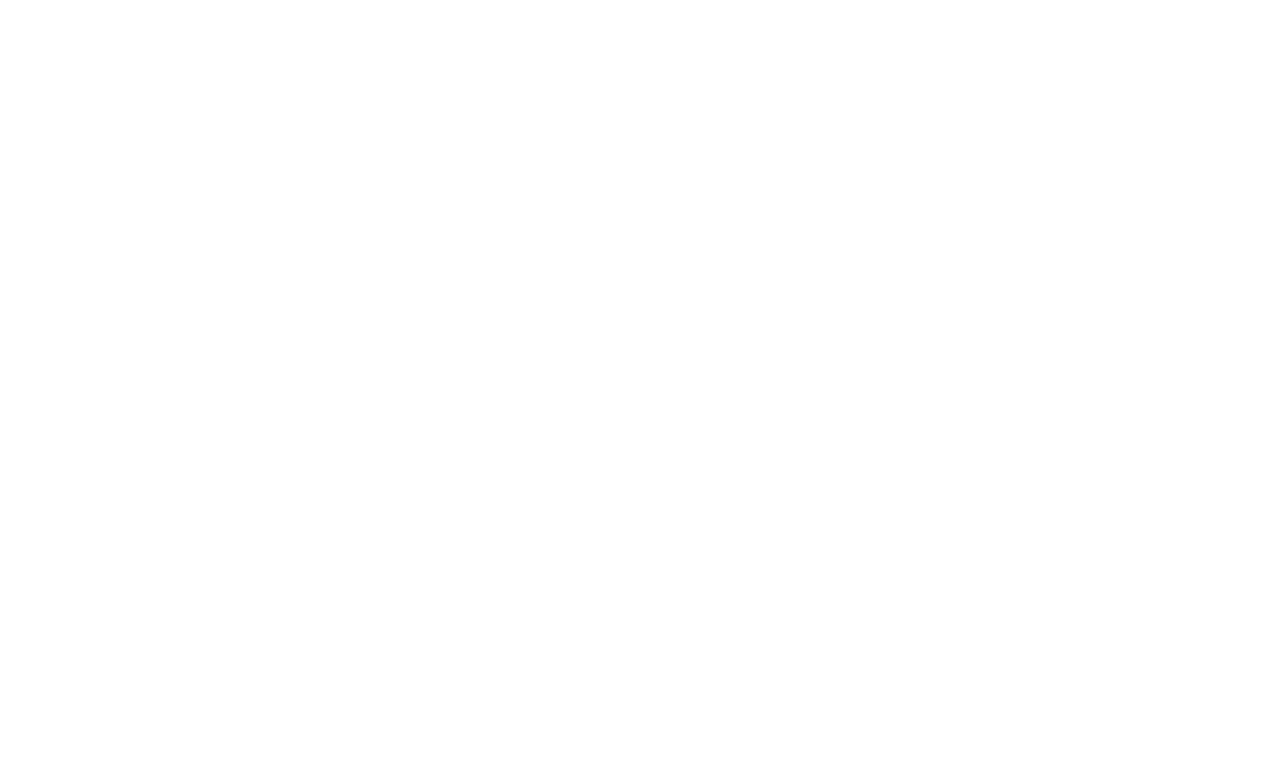
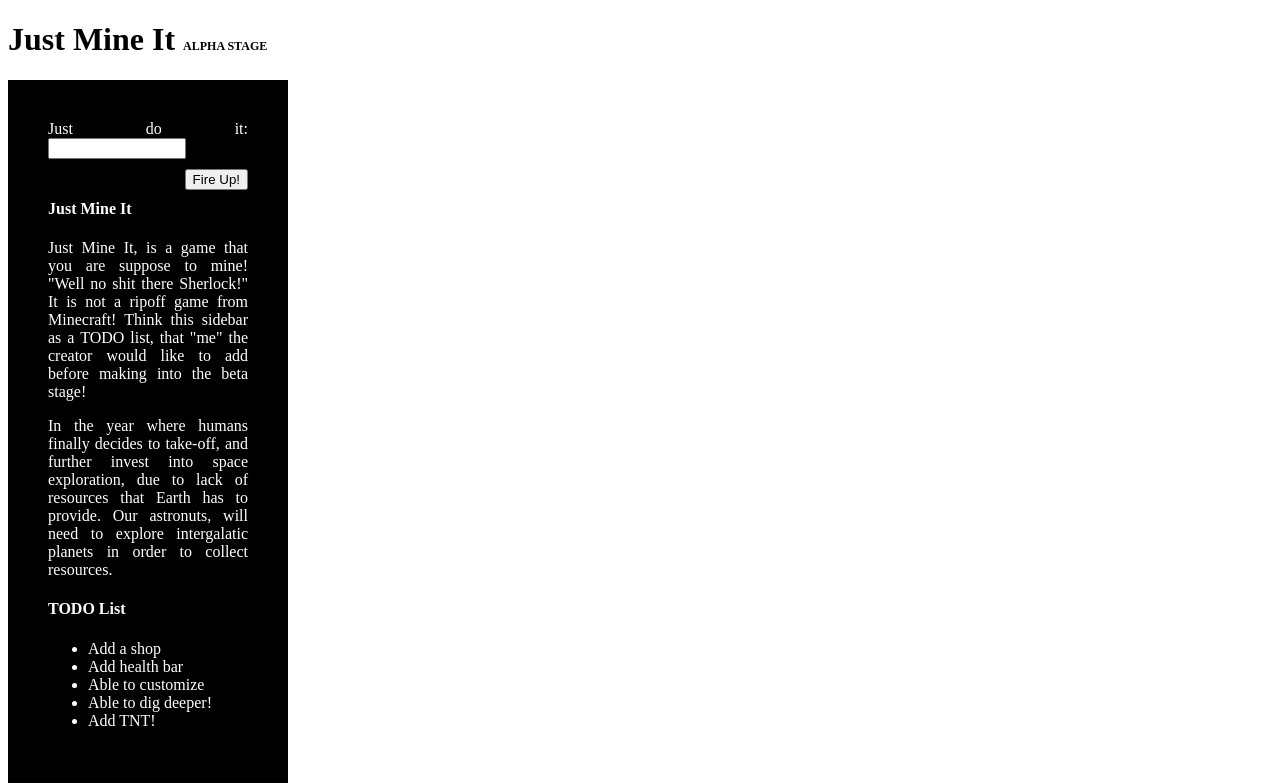
Before and after one commit to Akiraff2015/i-love-programming, a plain HTML site: page index.html in a window 1280 px wide. Shown: the top 783 px of the page. Drawn offline with Linux system fonts and the light colour scheme.

Commit message:
Added some random stuffs to my game.

```diff
--- a/css/style.css
+++ b/css/style.css
@@ -1,3 +1,42 @@
-.render {
-    opacity: 0;
+canvas {
+    display:block;
 }
+
+.smaller {
+    font-size: 12px;
+}
+
+#getText {
+    width:130px;
+}
+
+#submitButton {
+    float:right;
+    margin: 10px 0;
+}
+
+#main {
+    padding-left: 0;
+    padding-right: 0;
+    margin-left: auto;
+    margin-right: auto;
+    background: #cccccc;
+    width: 1024px;
+    height: 640px;
+}
+
+#sidebar {
+    font-size: 16px;
+    float:left;
+    padding: 40px;
+    text-align: justify;
+    width: 200px;
+    height:auto;
+    background:black;
+    color:white;
+    display:inline-block;
+}
+
+.clear-float {
+    clear: both;
+}
--- a/index.html
+++ b/index.html
@@ -12,7 +12,41 @@
     </head>
 
     <body>
-            <canvas id="main" width="1024" height="640"></canvas>
-            <canvas id="render" width="1024" height="640"></canvas>
+        <h1>Just Mine It <span class="smaller">ALPHA STAGE</span></h1>
+        <aside id="sidebar">
+            <form id="commandForm">
+                <label for="getText">Just do it:</label>
+                <input type="text" id="getText">
+                <input type="submit" value="Fire Up!" id="submitButton">
+            </form>
+
+            <section class="clear-float">
+                <article>
+                    <h1>Just Mine It</h1>
+                    <p>Just Mine It, is a game that you are suppose to mine! "Well no shit there Sherlock!"
+                        It is not a ripoff game from Minecraft! Think this sidebar as a TODO list, that "me" the
+                        creator would like to add before making into the beta stage!</p>
+
+                    <p>In the year where humans finally decides to take-off, and further invest into space
+                        exploration, due to lack of resources that Earth has to provide. Our astronuts, will
+                        need to explore intergalatic planets in order to collect resources.</p>
+                </article>
+
+                <article>
+                    <h1>TODO List</h1>
+                    <ul>
+                        <li>Add a shop</li>
+                        <li>Add health bar</li>
+                        <li>Able to customize</li>
+                        <li>Able to dig deeper!</li>
+                        <li>Add TNT!</li>
+                    </ul>
+                </article>
+            </section>
+        </aside>
+
+        <canvas id="main" width="896" height="640"></canvas>
+         <!--TODO: Make it disappear?-->
+        <canvas id="render" width="1024" height="640"></canvas>
     </body>
 </html>
--- a/js/Map.js
+++ b/js/Map.js
@@ -20,6 +20,7 @@
     //GLOBAL GAME PROPERTIES
     var score = 0;
     var money = 0;
+    var playerPos = flareon.getPosition();
 
     //DEFAULT MAP GENERATOR
     var map = [
@@ -29,8 +30,16 @@
         [grass.getId(),grass.getId(),grass.getId(),grass.getId(),grass.getId(),grass.getId(),grass.getId(),grass.getId(),grass.getId(),grass.getId(),grass.getId(),grass.getId(),grass.getId(),grass.getId(),grass.getId(),grass.getId(),grass.getId(),grass.getId(),grass.getId(),grass.getId(),grass.getId(),grass.getId(),grass.getId(),grass.getId(),grass.getId(),grass.getId(),grass.getId(),grass.getId()]
     ];
 
+    //GAME INITIALIZER
+    function init() {
+        keyboard();
+
+        for (var i = 0; i < 20; i++) {
+            drawMap(generateRow(),1);
+        }
+    }
+
     function drawMap(getMapRow, condition) {
-
         if (condition == 1) {
             map.push(getMapRow);
             var rowTileCount = map.length;
@@ -110,22 +119,22 @@
     function detectCollision(row, col) {
         //console.log("TEST ", map[row][col]);
         //IF WALKABLE
-            //BREAK THE ROCK
+        //BREAK THE ROCK
 
-            //ADD POINTS
-            //REPLACE AIR BLOCK
+        //ADD POINTS
+        //REPLACE AIR BLOCK
 
         //ELSE
     }
 
     function clearPlayerSquare(){
-        var playerPos = flareon.getPosition();
+        playerPos = flareon.getPosition();
         map[playerPos.row][playerPos.col] = test10.getId();
         drawMap(map,null);
     }
 
     function move(){
-        var playerPos = flareon.getPosition();
+        playerPos = flareon.getPosition();
         var positionValue = map[playerPos.row][playerPos.col];
 
         //UPDATE SCORE and MONEY
@@ -154,7 +163,15 @@
         }
         map[playerPos.row][playerPos.col] = flareon.getId();
         drawMap(map,null);
+    }
 
+    function drawScore() {
+        var getPos = flareon.getPosition();
+        ctx.font = "12px Arial";
+        ctx.fillText("Score: " + score, 0, 20);
+        ctx.fillText("Money: $" + money, 400, 20);
+        ctx.fillText("x: " + getPos.col, 810, 20);
+        ctx.fillText("y: " + getPos.row, 850, 20);
     }
 
     function keyboard() {
@@ -177,14 +194,73 @@
                     break;
                 default:
                     console.log(keyValue);
-                    //console.log("Hey! Wrong keyboard");
+                //console.log("Hey! Wrong keyboard");
             }
             move();
         });
     }
 
-    keyboard();
-    for (var i = 0; i < 20; i++) {
-        drawMap(generateRow(),1);
+    function tnt() {
+        var tntSFX = new Audio("sound/explosion.wav");
+        tntSFX.play();
+
     }
+
+    var justDoIt = new Audio("sound/justdoit.mp3");
+    var moneySound = new Audio("sound/money.mp3");
+    function justdoit() {
+        justDoIt.play();
+    }
+
+    function stop() {
+        justDoIt.pause();
+        justDoIt.currentTime = 0;
+    }
+
+    function moneyFunction() {
+        money = 999999999;
+        moneySound.play();
+    }
+
+    window.requestAnimFrame = (function(){
+        return  window.requestAnimationFrame       ||
+            window.webkitRequestAnimationFrame ||
+            window.mozRequestAnimationFrame    ||
+            function( callback ){
+                window.setTimeout(callback, 1000 / 60);
+            };
+    })();
+
+    (function animloop(){
+        requestAnimFrame(animloop);
+        drawScore();
+    })();
+
+    $("#commandForm").submit(function(e) {
+        var getText = $("#getText").val();
+
+        if (getText.localeCompare("tnt") == 0) {
+            tnt();
+        }
+
+        else if (getText.localeCompare("justdoit") == 0) {
+            justdoit();
+        }
+
+        else if (getText.localeCompare("stop") == 0) {
+            stop();
+        }
+
+        else if (getText.localeCompare("ineedsomemoney") == 0) {
+            moneyFunction();
+        }
+
+        else if (getText.localeCompare("givemepoints") == 0) {
+            score = 999999999;
+        }
+
+        e.preventDefault();
+    });
+
+    init();
 }));
```
Also changed, not shown: js/Main.js (+0 -36 lines), img/tiles.png (deleted), 3 other files.
